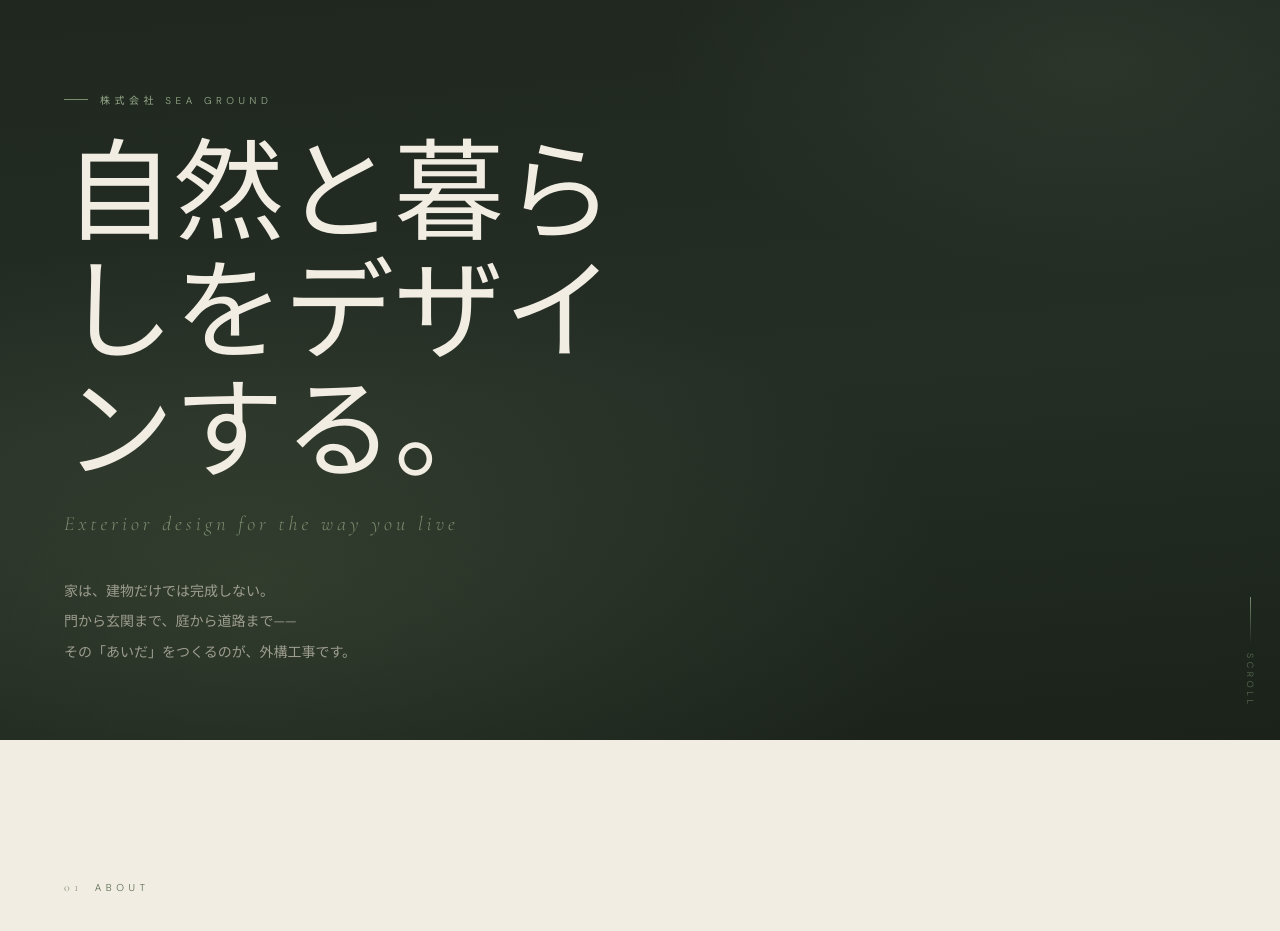
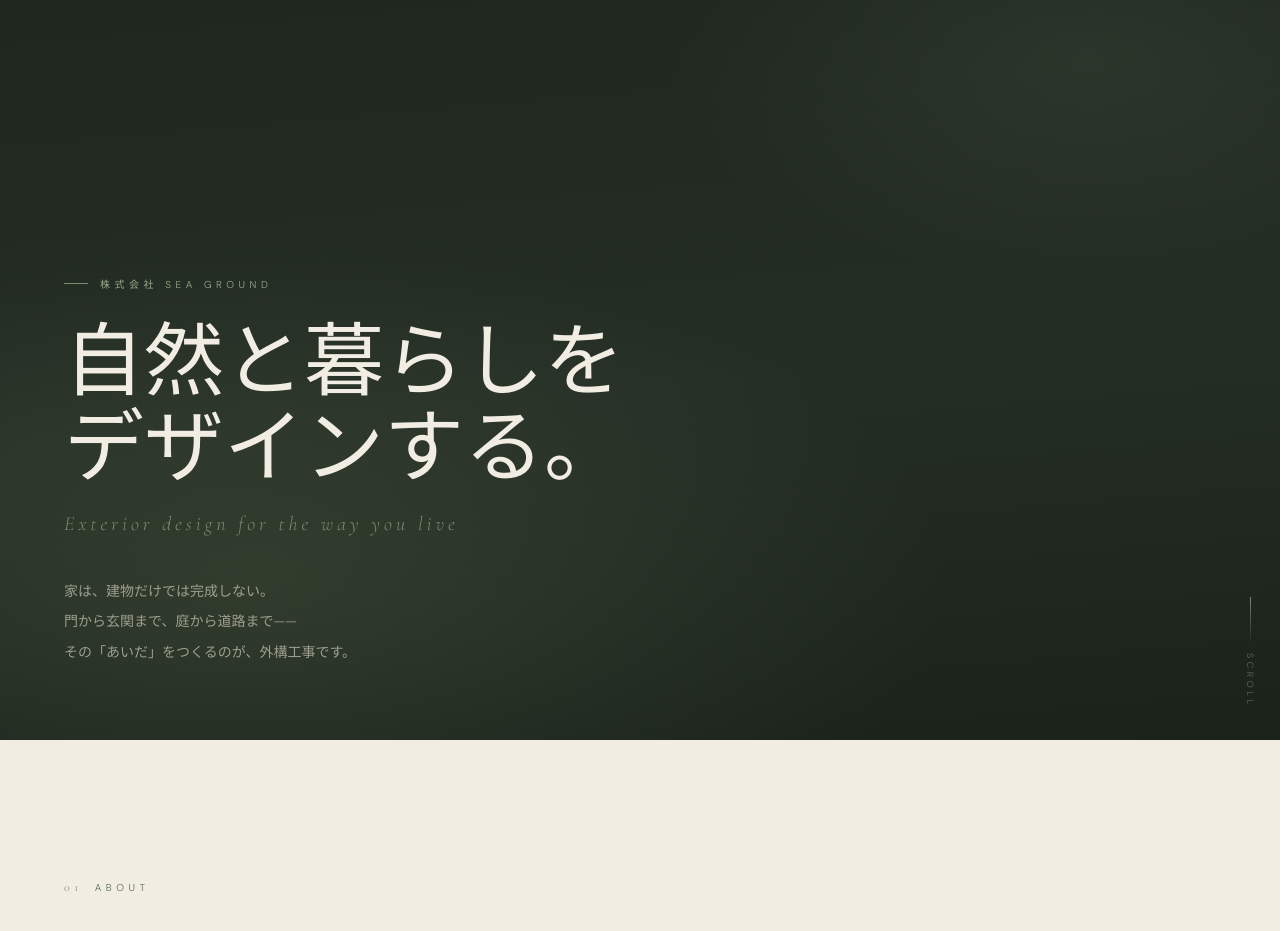
Before and after one commit to georji-and-co/seaground_v3, a plain HTML site: page index.html in a window 1280 px wide. Shown: the part 860-1791 px from the top of the page. Drawn offline with nearby package versions, Linux system fonts and the light colour scheme.

Commit message:
Update index.html

```diff
--- a/index.html
+++ b/index.html
@@ -173,7 +173,7 @@ a{text-decoration:none;color:inherit;}
 .hero-eyebrow::before{content:'';width:24px;height:1px;background:var(--khaki);display:block;flex-shrink:0;}
 .hero-h1{
   font-family:var(--font-serif);font-weight:200;
-  font-size:clamp(44px,11vw,110px);line-height:1.08;
+  font-size:clamp(44px,7vw,80px);line-height:1.08;
   color:var(--sand-lt);margin-bottom:20px;
   opacity:0;animation:fadeUp 1.1s var(--ease-out) 0.5s forwards;
 }
```
